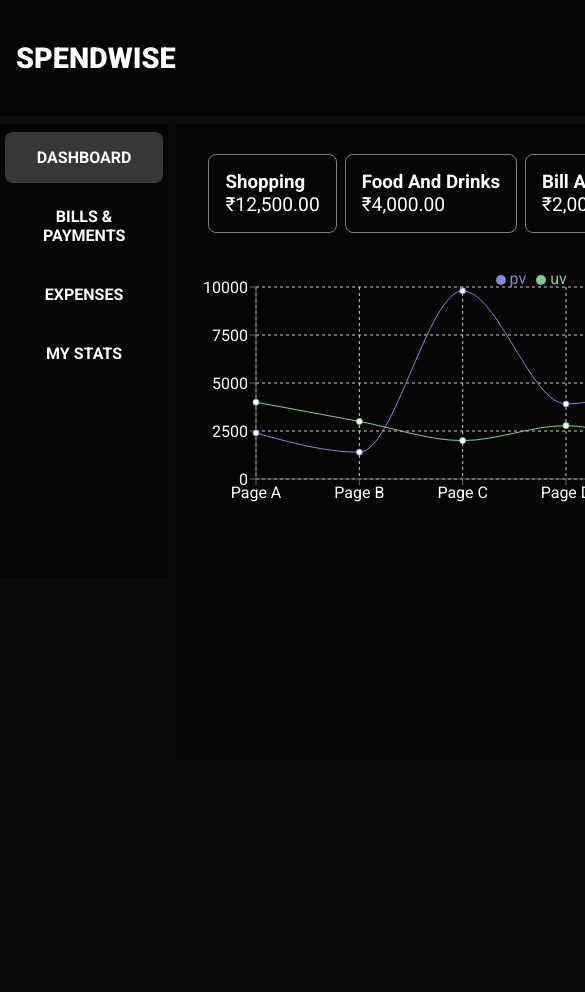
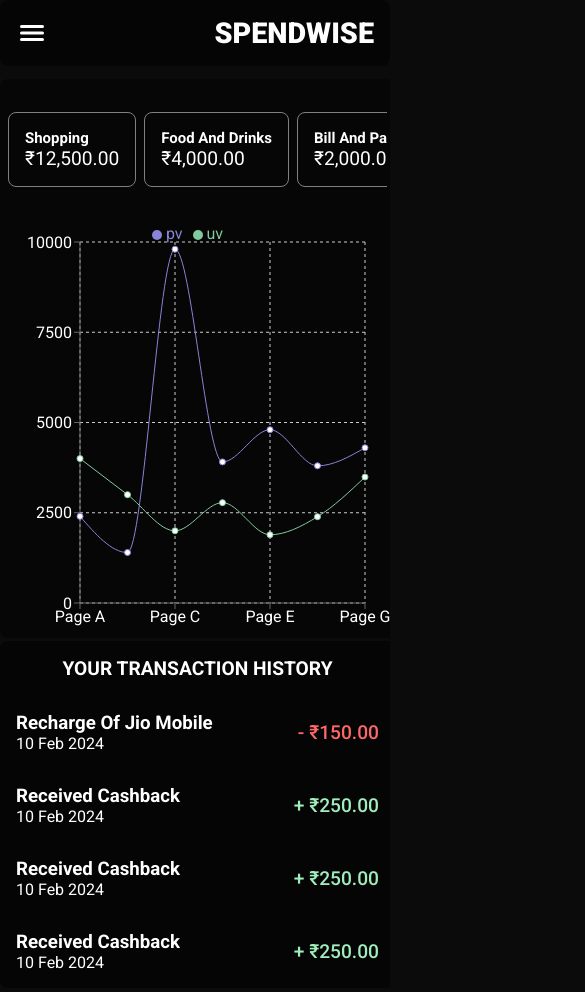
Before and after one commit to nitin-io/SpendWise, a React (Create React App) app: page / in a window 390 px wide. Shown: the top 992 px of the page, 585 px wide, since content can reach past the window. Before the commit the page ends 844 px from the top, so only its background shows below. Built offline with nearby package versions, Linux system fonts and the light colour scheme.

Commit message:
Add Responsivness for Mobile

```diff
--- a/package.json
+++ b/package.json
@@ -1,5 +1,5 @@
 {
-  "name": "my-react-app",
+  "name": "spendwise",
   "version": "0.1.0",
   "private": true,
   "dependencies": {
@@ -8,6 +8,7 @@
     "@testing-library/user-event": "^13.5.0",
     "react": "^18.2.0",
     "react-dom": "^18.2.0",
+    "react-icons": "^5.0.1",
     "react-router-dom": "^6.22.0",
     "react-scripts": "5.0.1",
     "recharts": "^2.12.0",
--- a/src/Layout/index.jsx
+++ b/src/Layout/index.jsx
@@ -22,13 +22,25 @@ const Layout = ({ children }) => {
           title="Recharge Of Jio Mobile"
           amount={150}
           timestamp={Date.now()}
+          credited={false}
+        />
+        <TransactionCard
+          title="Received Cashback"
+          amount={250}
+          timestamp={Date.now()}
           credited={true}
         />
         <TransactionCard
           title="Received Cashback"
           amount={250}
           timestamp={Date.now()}
-          credited={false}
+          credited={true}
+        />
+        <TransactionCard
+          title="Received Cashback"
+          amount={250}
+          timestamp={Date.now()}
+          credited={true}
         />
       </Sidebar>
     </div>
--- a/src/Layout/layout.css
+++ b/src/Layout/layout.css
@@ -1,24 +1,43 @@
 .layout {
   display: grid;
-  min-height: 90vh;
-  gap: 0.5rem;
+  min-height: 99dvh;
+  gap: 0.2rem;
   grid-template-areas:
     "navbar navbar navbar"
-    "leftSidebar mainContainer rightSidebar"
-    "leftSidebar mainContainer rightSidebar"
     "leftSidebar mainContainer rightSidebar";
+  grid-template-rows: 1fr auto;
+  grid-template-columns: auto 60% auto;
+}
+
+.layout > * {
+  border-radius: 8px;
 }
 
 .navbar {
   grid-area: navbar;
+  top: 0;
+  left: 0;
+  right: 0;
 }
 
-.sidebar .left {
-  grid-area: leftSidebar;
+.nav-menu-icon {
+  display: none;
+  font-size: 2rem;
 }
 
-.sidebar .right {
+.sidebar.left {
+  grid-area: leftSidebar;
+  z-index: 1;
+}
+
+.sidebar.right {
   grid-area: rightSidebar;
+}
+
+.sidebar.right > h2 {
+  font-weight: 700;
+  font-size: 1.2rem;
+  margin: 1rem;
 }
 
 .main-container {
@@ -28,5 +47,47 @@
 .navbar,
 .sidebar,
 .main-container {
-  background-color: #0008;
+  background-color: #0007;
 }
+
+@media screen and (width < 480px) {
+  .layout {
+    overflow: hidden;
+    grid-template-areas:
+      "navbar"
+      "mainContainer"
+      "rightSidebar"
+      "leftSidebar";
+    grid-template-columns: 395px;
+    margin-top: 9dvh;
+  }
+
+  .navbar {
+    padding: 1rem;
+    position: fixed;
+  }
+
+  .nav-menu-icon {
+    display: block;
+  }
+
+  .navbar > ul {
+    display: none;
+  }
+
+  .expense-card {
+    font-size: 0.8rem;
+  }
+
+  .sidebar.left {
+    display: none;
+    position: absolute;
+    border: 1px solid grey;
+    width: 100%;
+    margin: 10vh auto 0;
+  }
+
+  .sidebar.right > h2 {
+    text-align: center;
+  }
+}
--- /dev/null
+++ b/src/components/ExpenseCardsDiv/index.jsx
@@ -0,0 +1,18 @@
+import React from "react";
+import ExpenseCategoryCard from "../ExpenseCategoryCard";
+
+const ExpenseCardsDiv = () => {
+  return (
+    <div className="expense-cards">
+      <ExpenseCategoryCard title="Shopping" totalExpense={12500} />
+      <ExpenseCategoryCard title="Food And Drinks" totalExpense={4000} />
+      <ExpenseCategoryCard title="Bill And Payments" totalExpense={2000} />
+      <ExpenseCategoryCard title="Entertainment" totalExpense={3000} />
+      <ExpenseCategoryCard title="Entertainment" totalExpense={3000} />
+      <ExpenseCategoryCard title="Entertainment" totalExpense={3000} />
+      <ExpenseCategoryCard title="Entertainment" totalExpense={3000} />
+    </div>
+  );
+};
+
+export default ExpenseCardsDiv;
--- a/src/components/ExpenseCategoryCard/index.jsx
+++ b/src/components/ExpenseCategoryCard/index.jsx
@@ -1,4 +1,4 @@
-import React from "react";
+import "./expenseCategoryCard.css";
 
 const style = {
   fontSize: "1.2rem",
@@ -11,10 +11,10 @@ const ExpenseCategoryCard = ({ title, totalExpense }) => {
   });
 
   return (
-    <div className="expense-card">
+    <span className="expense-card">
       <h3>{title}</h3>
       <div style={style}>{indianRupee.format(totalExpense)}</div>
-    </div>
+    </span>
   );
 };
 
--- a/src/components/Navbar/index.jsx
+++ b/src/components/Navbar/index.jsx
@@ -1,10 +1,12 @@
 import React from "react";
 import "./navbar.css";
 import { Link } from "react-router-dom";
+import { IoMenu } from "react-icons/io5";
 
 const Navbar = () => {
   return (
     <nav className="navbar">
+      <IoMenu className="nav-menu-icon" />
       <div className="nav-title">SPENDWISE</div>
       <ul className="nav-list">
         <li>
--- a/src/components/TransactionCard/index.jsx
+++ b/src/components/TransactionCard/index.jsx
@@ -7,7 +7,6 @@ const TransactionCard = ({ title, timestamp, amount, credited }) => {
     month: "short",
     year: "numeric",
   });
-  const timeStr = dateTimeStr.toLocaleTimeString("en-IN");
   const indianRupee = new Intl.NumberFormat("en-IN", {
     style: "currency",
     currency: "INR",
@@ -21,9 +20,7 @@ const TransactionCard = ({ title, timestamp, amount, credited }) => {
     <div className="transaction-card">
       <div>
         <h3>{title}</h3>
-        <span className="date-time">
-          {dateStr}, {timeStr}
-        </span>
+        <span className="date-time">{dateStr}</span>
       </div>
       <span className="amount" style={amountColor}>
         {credited ? "+" : "-"} {indianRupee.format(amount)}
--- a/src/pages/Home/home.css
+++ b/src/pages/Home/home.css
@@ -1,13 +1,17 @@
 .expense-cards {
   display: flex;
+  overflow-x: auto;
   height: 140px;
   align-items: center;
-  justify-content: center;
+  justify-content: flex-start;
   gap: 0.5rem;
+  margin: 0 0.5rem;
 }
 
 .expense-cards > * {
   border: 1px solid grey;
   border-radius: 8px;
   padding: 1rem;
+  flex-shrink: 0;
+  flex-basis: auto;
 }
--- a/src/pages/Home/index.jsx
+++ b/src/pages/Home/index.jsx
@@ -9,8 +9,9 @@ import {
   Tooltip,
   Legend,
   Line,
+  ResponsiveContainer,
 } from "recharts";
-import ExpenseCategoryCard from "../../components/ExpenseCategoryCard";
+import ExpenseCardsDiv from "../../components/ExpenseCardsDiv";
 
 const data = [
   {
@@ -61,12 +62,8 @@ const Home = () => {
   return (
     <Layout>
       <MainContainer>
-        <div className="expense-cards">
-          <ExpenseCategoryCard title="Shopping" totalExpense={12500} />
-          <ExpenseCategoryCard title="Food And Drinks" totalExpense={4000} />
-          <ExpenseCategoryCard title="Bill And Payments" totalExpense={2000} />
-          <ExpenseCategoryCard title="Entertainment" totalExpense={3000} />
-        </div>
+        <ExpenseCardsDiv />
+        <ResponsiveContainer height="75%">
           <LineChart
             width={730}
             height={250}
@@ -88,6 +85,7 @@ const Home = () => {
             <Line type="monotone" dataKey="pv" stroke="#8884d8" />
             <Line type="monotone" dataKey="uv" stroke="#82ca9d" />
           </LineChart>
+        </ResponsiveContainer>
       </MainContainer>
     </Layout>
   );
```
Also changed, not shown: expense-data.json (added, +142 -0 lines), 1 other file (tests, documents, lock files or other folders). Lines whose indentation alone changed are shown as unchanged.
